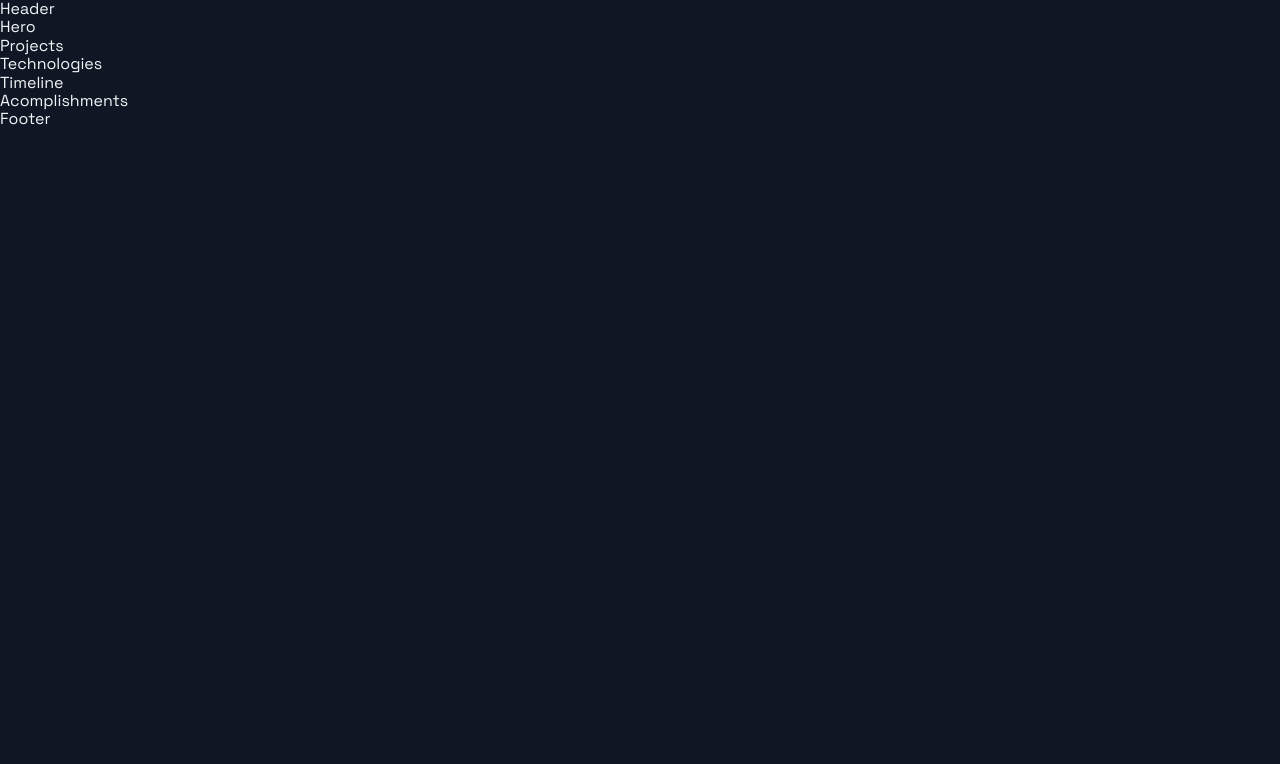
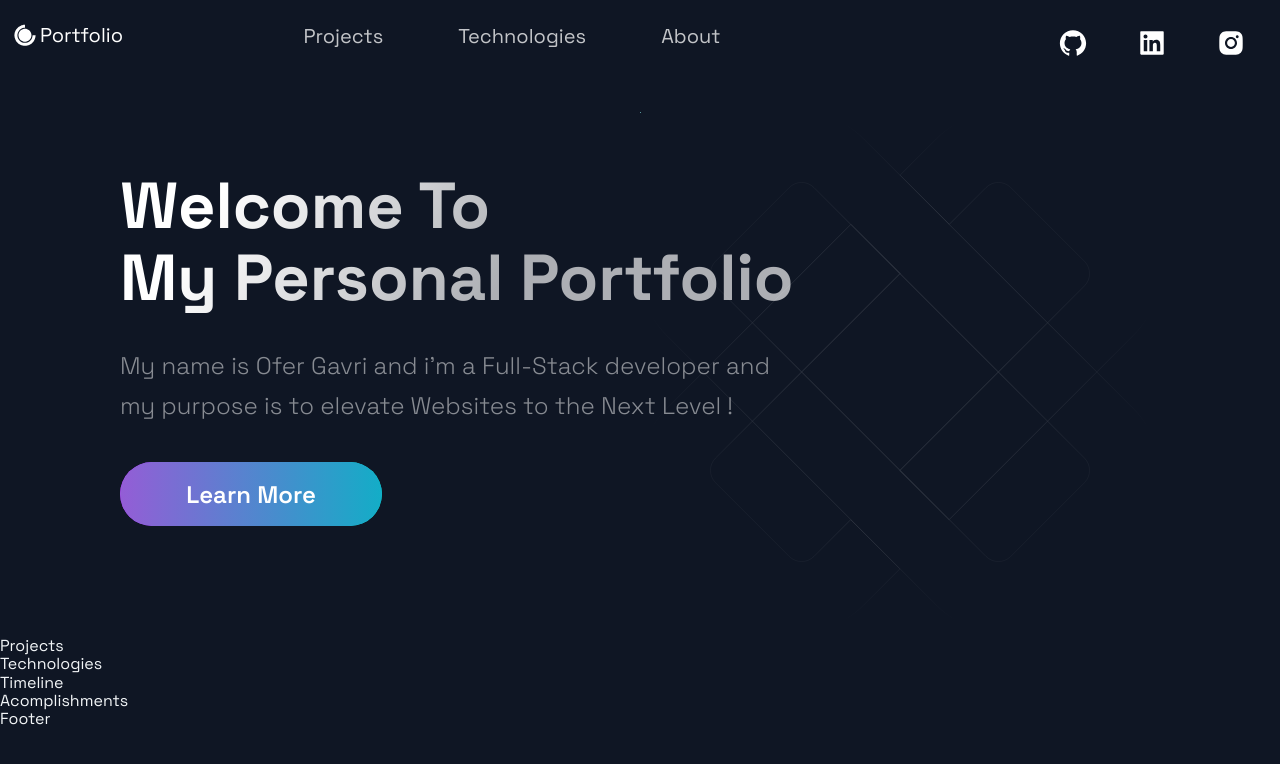
Before and after one commit to oferGavrilov/My-portfolio, a Next.js app: page / in a window 1280 px wide. Shown: the top 764 px of the page. Built offline with nearby package versions, Linux system fonts and the light colour scheme.

Commit message:
done header + hero  components

```diff
--- a/src/components/Header/Header.js
+++ b/src/components/Header/Header.js
@@ -3,12 +3,46 @@
 import { AiFillGithub, AiFillInstagram, AiFillLinkedin } from 'react-icons/ai';
 import { DiCssdeck } from 'react-icons/di';
 
-import { Container, Div1, Div2, Div3, NavLink, SocialIcons } from './HeaderStyles';
+import { Container, Div1, Div2, Div3, NavLink, SocialIcons, Span } from './HeaderStyles';
 
-const Header = () =>  (
-  <div>
-    Header
-  </div>
-);
+const Header = () => (
+  <Container>
+    <Div1>
+      <Link href={'/'}>
+        <a style={{ display: 'flex', alignItems: 'center', color: 'white', marginBottom: '20px' }}>
+          <DiCssdeck size={'3rem'} /> <Span>Portfolio</Span>
+        </a>
+      </Link>
+    </Div1>
+    <Div2>
+      <li>
+        <Link href="#projects">
+          <NavLink>Projects</NavLink>
+        </Link>
+      </li>
+      <li>
+        <Link href="#tech">
+          <NavLink>Technologies</NavLink>
+        </Link>
+      </li>
+      <li>
+        <Link href="#about">
+          <NavLink>About</NavLink>
+        </Link>
+      </li>
+    </Div2>
+    <Div3>
+      <SocialIcons href='https://github.com/oferGavrilov'>
+        <AiFillGithub size={'3rem'} />
+      </SocialIcons>
+      <SocialIcons href='https://www.linkedin.com/in/ofergavrilov/'>
+        <AiFillLinkedin size={'3rem'} />
+      </SocialIcons>
+      <SocialIcons href='https://github.com/oferGavrilov'>
+        <AiFillInstagram size={'3rem'} />
+      </SocialIcons>
+    </Div3>
+  </Container>
+)
 
 export default Header;
--- a/src/components/Header/HeaderStyles.js
+++ b/src/components/Header/HeaderStyles.js
@@ -16,6 +16,10 @@
     grid-column-gap: 0.5rem;
     grid-row-gap: 0.5rem;
   }
+`;
+
+export const Span = styled.span`
+  font-size: 2rem;
 `;
 export const Div1 = styled.div`
   grid-area: 1 / 1 / 2 / 2;
--- a/src/components/Hero/Hero.js
+++ b/src/components/Hero/Hero.js
@@ -1,13 +1,22 @@
-import React from 'react';
+import React from 'react'
 
-import { Section, SectionText, SectionTitle } from '../../styles/GlobalComponents';
-import Button from '../../styles/GlobalComponents/Button';
-import { LeftSection } from './HeroStyles';
+import { Section, SectionText, SectionTitle } from '../../styles/GlobalComponents'
+import Button from '../../styles/GlobalComponents/Button'
+import { LeftSection } from './HeroStyles'
 
-const Hero = (props) => (
-  <div>
-    Hero
-  </div>
-);
+const Hero = () => (
+  <Section row nopadding>
+    <LeftSection>
+      <SectionTitle main center>
+        Welcome To <br />
+        My Personal Portfolio
+      </SectionTitle>
+      <SectionText>
+        My name is Ofer Gavri and i'm a Full-Stack developer and my purpose is to elevate Websites to the Next Level !
+      </SectionText>
+      <Button onClick={() => window.location = 'https://github.com/oferGavrilov'}>Learn More</Button>
+    </LeftSection>
+  </Section>
+)
 
 export default Hero;
--- a/src/pages/index.js
+++ b/src/pages/index.js
@@ -10,10 +10,10 @@
 const Home = () => {
   return (
     <Layout>
-      {/* <Section grid> */}
+      <Section grid>
         <Hero />
-        {/* <BgAnimation /> */}
-      {/* </Section> */}
+        <BgAnimation />
+      </Section>
       <Projects />
       <Technologies />
       <Timeline />
```
Also changed, not shown: 2 other files (tests, documents, lock files or other folders).
